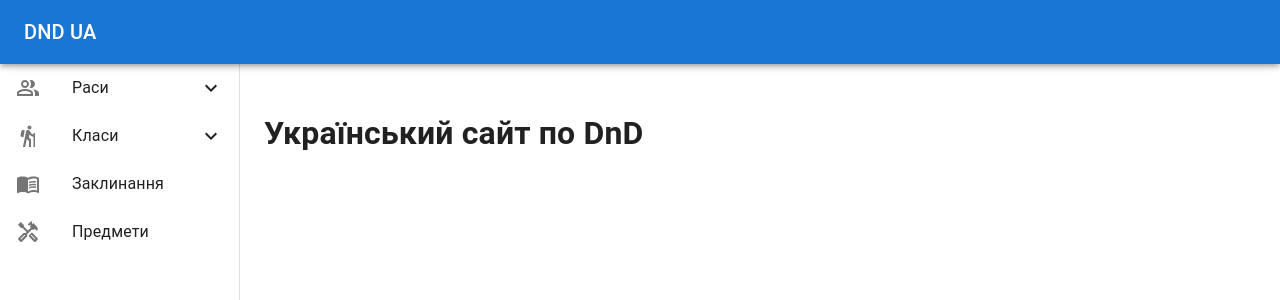
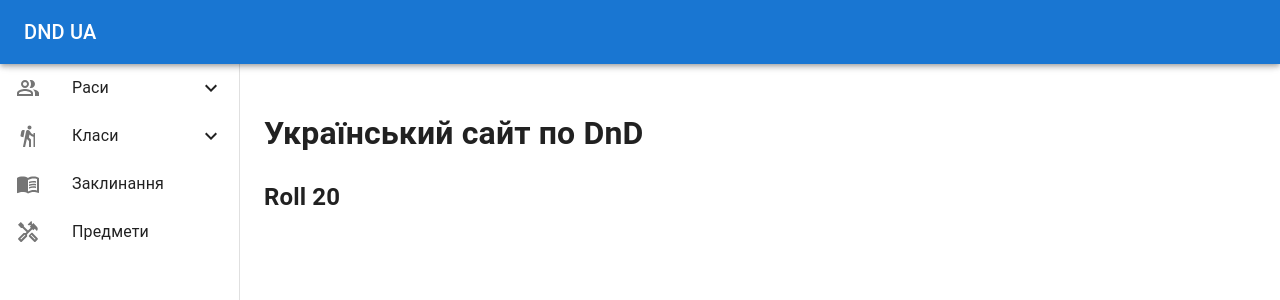
Before and after one commit to greenvalera/dndua_client, a Next.js app: page / in a window 1280 px wide. Shown: the top 300 px of the page. Built offline with nearby package versions, Linux system fonts and the light colour scheme.

Commit message:
Test commit

```diff
--- a/pages/index.tsx
+++ b/pages/index.tsx
@@ -2,6 +2,7 @@ export default function Home() {
   return (
     <>
       <h1>Український сайт по DnD</h1>
+      <h2>Roll 20</h2>
     </>
   )
 }
```
